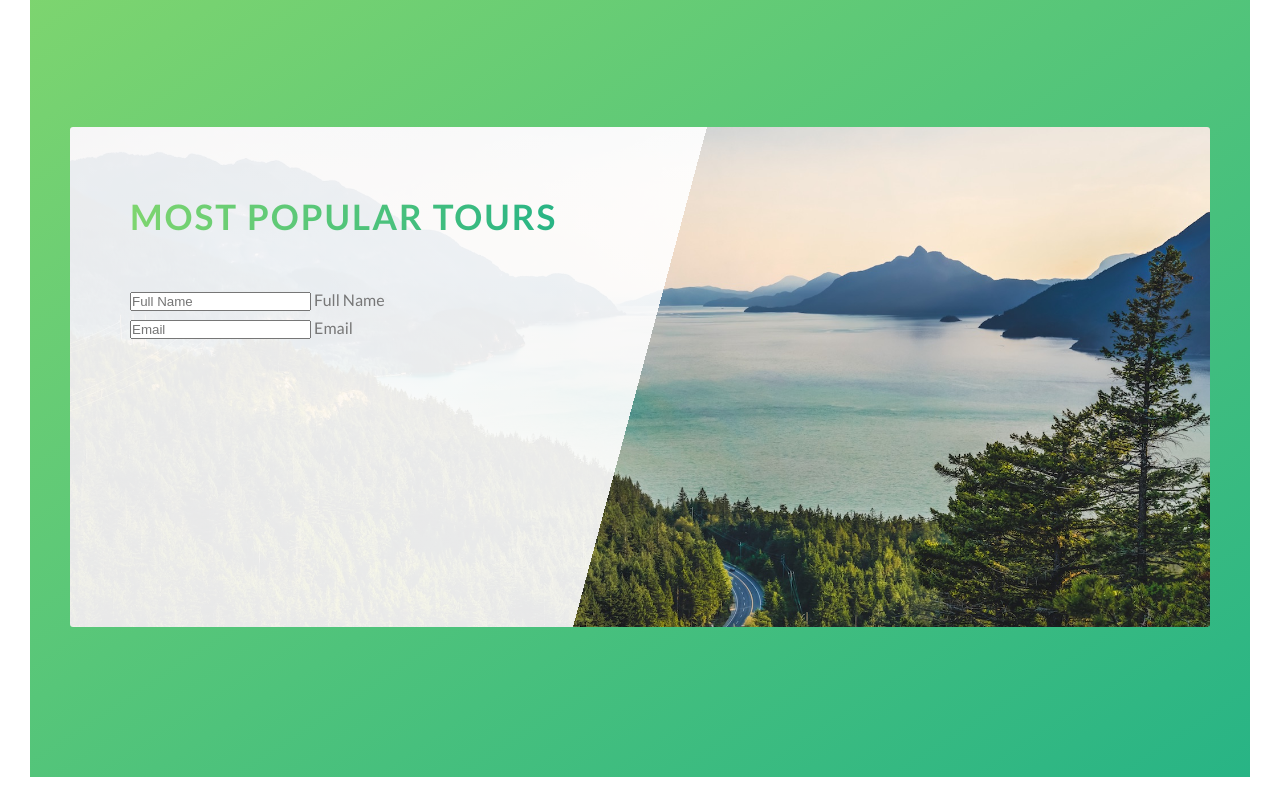
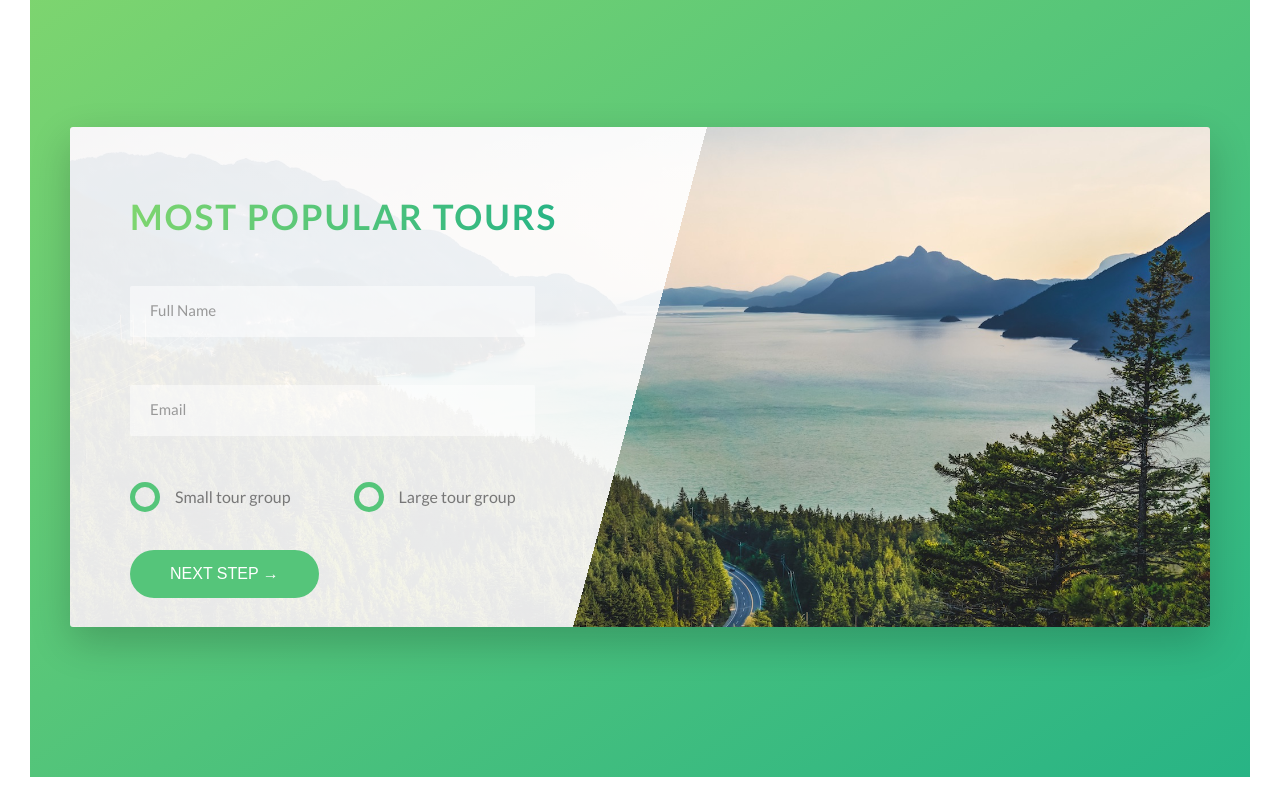
Before and after one commit to ocampo19/Natours, a website: page index.html in a window 1280 px wide. Shown: the part 4520-5327 px from the top of the page. Drawn offline with Linux system fonts and the light colour scheme.

Commit message:
Finished form

```diff
--- a/index.html
+++ b/index.html
@@ -277,6 +277,26 @@
                                     <input type="email" class="form__input" placeholder="Email" id="email" required>
                                     <label for="email" class="form__label">Email</label>
                                 </div>
+
+                                <div class="form__group u-margin-bottom-medium">
+                                    <div class="form__radio-group">
+                                        <input type="radio" class="form__radio-input" id="small" name="size">
+                                        <label for="small" class="form__radio-label">
+                                            <span class="form__radio-button"></span>
+                                            Small tour group</label>
+                                    </div>
+
+                                    <div class="form__radio-group">
+                                        <input type="radio" class="form__radio-input" id="large" name="size">
+                                        <label for="large" class="form__radio-label">
+                                            <span class="form__radio-button"></span>
+                                            Large tour group</label>
+                                    </div>
+                                </div>
+
+                                <div class="form__group">
+                                    <button class="btn btn--green">Next step &rarr;</button>
+                                </div>
                             </form>
                         </div>
                     </div>
--- a/sass/abstracts/_variables.scss
+++ b/sass/abstracts/_variables.scss
@@ -12,9 +12,12 @@ $color-tertiary-dark: #5643fa;
 $color-grey-light-1: #f7f7f7;
 $color-grey-light-2: #eee;
 
+$color-grey: #777;
+$color-grey-dark-2: #999;
+
 $color-white: #fff;
 $color-black: #000;
-$color-grey: #777;
+
 
 // FONT
 $default-font-size: 1.6rem;
--- a/sass/base/_utilities.scss
+++ b/sass/base/_utilities.scss
@@ -1,8 +1,8 @@
-.u-center-text { text-align: center; }
+.u-center-text { text-align: center !important; }
 
-.u-margin-bottom-small { margin-bottom: 2rem; }
-.u-margin-bottom-medium { margin-bottom: 4rem; }
-.u-margin-bottom-big { margin-bottom: 8rem; }
+.u-margin-bottom-small { margin-bottom: 2rem !important; }
+.u-margin-bottom-medium { margin-bottom: 4rem !important; }
+.u-margin-bottom-big { margin-bottom: 8rem !important; }
 
-.u-margin-top-big { margin-top: 8rem; }
-.u-margin-top-huge { margin-top: 10rem; }
+.u-margin-top-big { margin-top: 8rem !important; }
+.u-margin-top-huge { margin-top: 10rem !important; }
--- a/sass/components/_button.scss
+++ b/sass/components/_button.scss
@@ -1,4 +1,5 @@
 .btn {
+    &,
     &:link,
     &:visited {
         text-transform: uppercase;
@@ -9,6 +10,10 @@
         transition: all 0.2s;
         position: relative;
         font-size: $default-font-size;
+
+        //Change for the <button> element
+        border: none;
+        cursor: pointer;
     }
 
     &:hover {
@@ -21,7 +26,9 @@
         }
     }
 
-    &:active {
+    &:active,
+    &:focus {
+        outline: none;
         transform: translateY(-.1rem);
         box-shadow: 0 .5rem 1rem rgba($color-black, 0.2);
     }
--- /dev/null
+++ b/sass/components/_form.scss
@@ -0,0 +1,94 @@
+.form {
+    &__group:not(:last-child) {
+        margin-bottom: 2rem;
+    }
+
+    &__input {
+        font-size: 1.5rem;
+        font-family: inherit;
+        color: inherit;
+        padding: 1.5rem 2rem;
+        border-radius: 2px;
+        background-color: rgba($color-white, .5);
+        border: none;
+        border-bottom: 3px solid transparent;
+        width: 90%;
+        display: block;
+        transition: all .3s;
+
+        &:focus {
+            outline: none;
+            box-shadow: 0 1rem 2rem rgba($color-black, .1);
+            border-bottom: 3px solid $color-primary;
+
+            &:invalid {
+                border-bottom: 3px solid $color-secondary-dark;
+            }
+        }
+
+        &::-webkit-input-placeholder {
+            color: $color-grey-dark-2;
+        }
+    }
+
+    &__label {
+        font-size: 1.2rem;
+        font-weight: 700;
+        margin-left: 2rem;
+        margin-top: .7rem;
+        display: block;
+        transition: all .3s;
+    }
+
+    &__input:placeholder-shown + &__label {
+        opacity: 0;
+        visibility: hidden;
+        transform: translateY(-4rem);
+    }
+
+    &__radio-group {
+        width: 49%;
+        display: inline-block;
+    }
+
+    &__radio-input {
+        display: none;
+    }
+
+    &__radio-label {
+        font-size: $default-font-size;
+        cursor: pointer;
+        position: relative;
+        padding-left: 4.5rem;
+    }
+
+    &__radio-button {
+        height: 3rem;
+        width: 3rem;
+        border: 5px solid $color-primary;
+        border-radius: 50%;
+        display: inline-block;
+        position: absolute;
+        left: 0;
+        top: -.5rem;
+
+        &::after {
+            content: "";
+            height: 1.3rem;
+            width: 1.3rem;
+            display: block;
+            border-radius: 50%;
+            position: absolute;
+            top: 50%;
+            left: 50%;
+            transform: translate(-50%, -50%);
+            background-color: $color-primary;
+            opacity: 0;
+            transition: opacity .2s;
+        }
+    }
+
+    &__radio-input:checked ~ &__radio-label &__radio-button::after {
+        opacity: 1;
+    }
+}
--- a/sass/main.scss
+++ b/sass/main.scss
@@ -11,6 +11,7 @@
 @import "components/card";
 @import "components/composition";
 @import "components/feature-box";
+@import "components/form";
 @import "components/story";
 
 @import "layout/grid";
--- a/sass/pages/_home.scss
+++ b/sass/pages/_home.scss
@@ -47,7 +47,7 @@
         url("../../img/nat-10.jpg");
     background-size: 100%;
     border-radius: 3px;
-    box-shadow: 0 1.5 4rem rgba($color-black, .2);
+    box-shadow: 0 1.5rem 4rem rgba($color-black, .2);
 
     height: 50rem;
     width: 100%;
```
Also changed, not shown: css/style.css.
